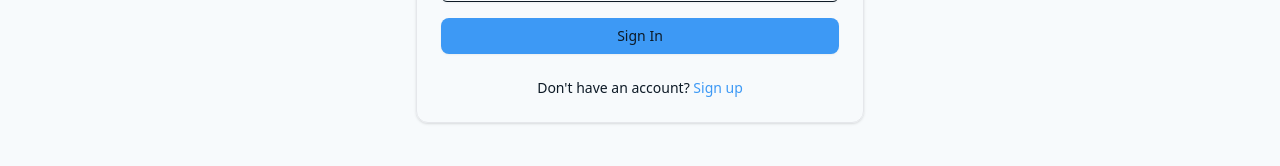
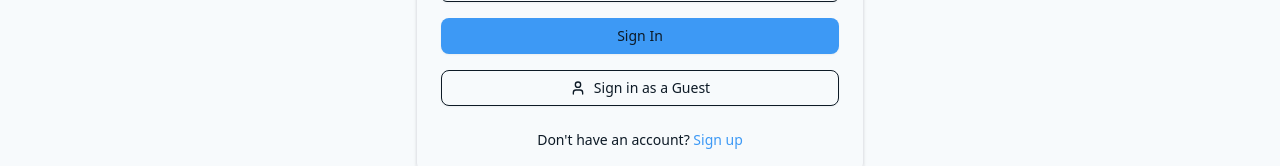
Before and after one commit to imRahul05/PillPal, a React (Vite) app: page /login in a window 1280 px wide. Shown: the part 359-525 px from the top of the page. Built offline with nearby package versions, Linux system fonts and the light colour scheme; no server answers.

Commit message:
Refactor Login component to improve loading state management and add guest login functionality

```diff
--- a/src/pages/Login.jsx
+++ b/src/pages/Login.jsx
@@ -1,42 +1,71 @@
-
-import { useState ,useEffect, use} from "react";
+import { useState, useEffect } from "react";
 import { Link, useNavigate } from "react-router-dom";
 import { useAuth } from "@/contexts/AuthContext";
 import { Button } from "@/components/ui/button";
 import { Input } from "@/components/ui/input";
 import { Label } from "@/components/ui/label";
 import { Card, CardContent, CardDescription, CardFooter, CardHeader, CardTitle } from "@/components/ui/card";
-import { Mail, Lock, ArrowRight } from "lucide-react";
+import { Mail, Lock, ArrowRight, User } from "lucide-react";
 import Navbar from "@/components/Navbar";
 import Footer from "@/components/Footer";
 
 const Login = () => {
-   const {currentUser} = useAuth();
+  const { currentUser, login } = useAuth();
   const [email, setEmail] = useState("");
   const [password, setPassword] = useState("");
   const [error, setError] = useState("");
-  const [isLoading, setIsLoading] = useState(false);
-  const { login } = useAuth();
+  const [loadingStates, setLoadingStates] = useState({
+    isLoadingRegular: false,
+    isLoadingGuest: false,
+  });
   const navigate = useNavigate();
 
-   useEffect(() => {
+  useEffect(() => {
     if (currentUser) {
+      setLoadingStates({
+        isLoadingRegular: false,
+        isLoadingGuest: false,
+      });
       navigate("/dashboard");
     }
     window.scrollTo(0, 0);
+
+    return () => {
+      setLoadingStates({
+        isLoadingRegular: false,
+        isLoadingGuest: false,
+      });
+    };
   }, [currentUser, navigate]);
-  const handleSubmit = async(e) => {
+
+  const handleSubmit = async (e) => {
     e.preventDefault();
     setError("");
-    setIsLoading(true);
+    setLoadingStates((prev) => ({ ...prev, isLoadingRegular: true }));
 
     try {
-      await login(email, password);
-      navigate("/dashboard");
+      const result = await login(email, password);
+      console.log("Login result:", result);
+
     } catch (err) {
+      console.error("Login error:", err); // Debug the error
       setError("Failed to sign in. Please check your credentials.");
-    } finally {
-      setIsLoading(false);
+      setLoadingStates((prev) => ({ ...prev, isLoadingRegular: false })); // Reset on error
+    }
+  };
+
+  const handleGuestLogin = async () => {
+    setError("");
+    setLoadingStates((prev) => ({ ...prev, isLoadingGuest: true }));
+
+    try {
+      const result = await login("demo@example.com", "demo@example.com");
+      console.log("Guest login result:", result);
+
+    } catch (err) {
+      console.error("Guest login error:", err); // Debug the error
+      setError("Failed to sign in as a guest. Please try again.");
+      setLoadingStates((prev) => ({ ...prev, isLoadingGuest: false })); // Reset on error
     }
   };
 
@@ -102,9 +131,19 @@ const Login = () => {
                 <Button
                   type="submit"
                   className="w-full rounded-lg"
-                  disabled={isLoading}
+                  disabled={loadingStates.isLoadingRegular || loadingStates.isLoadingGuest} // Disable if either is loading
                 >
-                  {isLoading ? "Signing in..." : "Sign In"}
+                  {loadingStates.isLoadingRegular ? "Signing in..." : "Sign In"}
+                </Button>
+                <Button
+                  type="button"
+                  variant="outline"
+                  className="w-full rounded-lg flex items-center justify-center gap-2"
+                  onClick={handleGuestLogin}
+                  disabled={loadingStates.isLoadingRegular || loadingStates.isLoadingGuest} // Disable if either is loading
+                >
+                  <User className="h-4 w-4" />
+                  {loadingStates.isLoadingGuest ? "Signing in..." : "Sign in as a Guest"}
                 </Button>
               </form>
             </CardContent>
```
